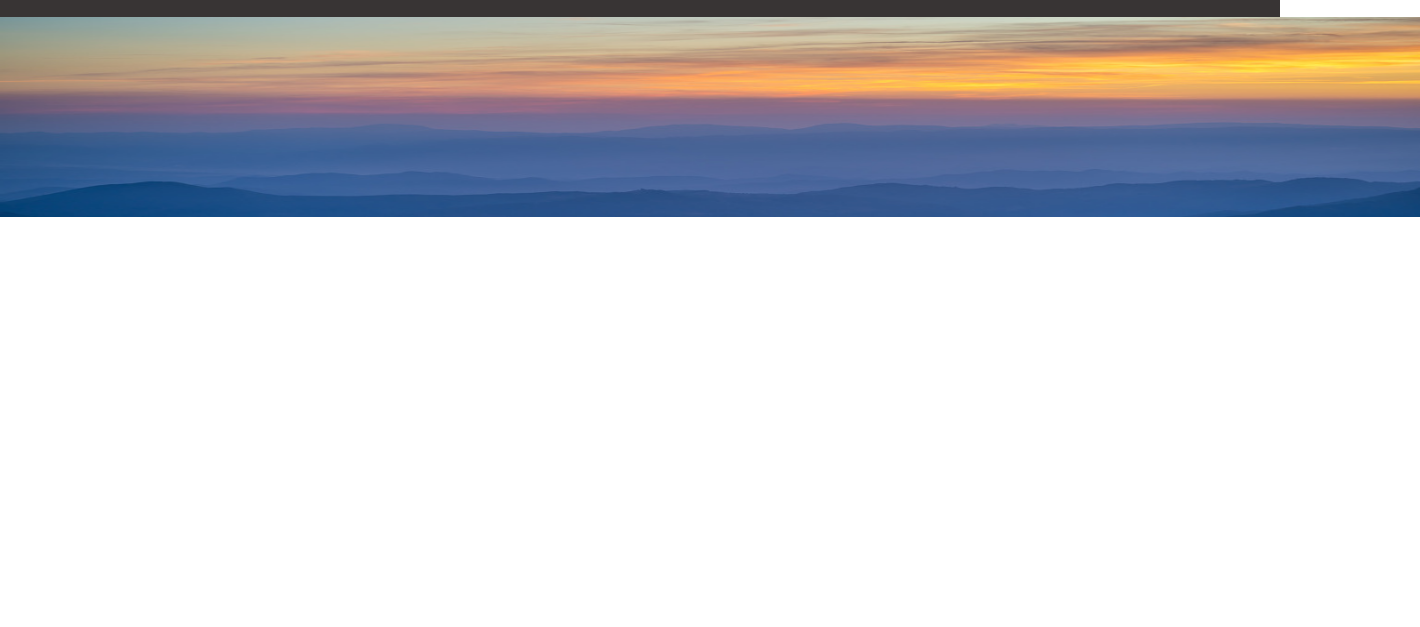
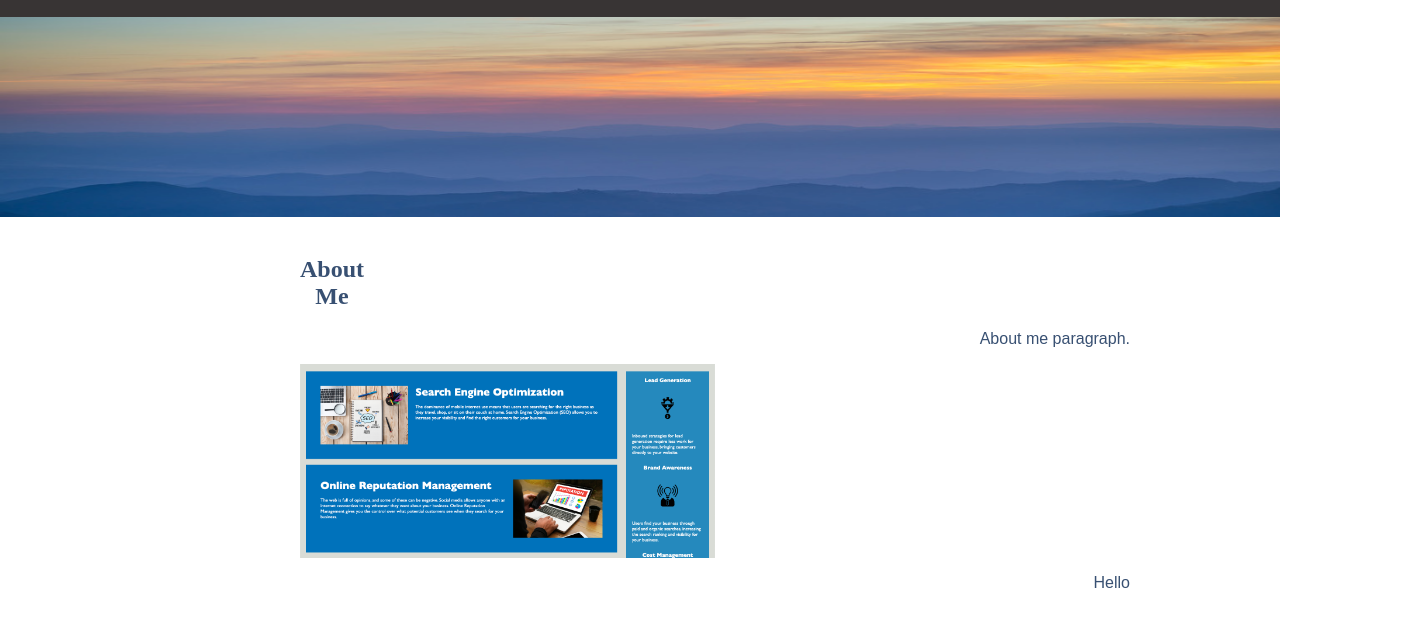
Before and after one commit to CristinaJoelle/my-portfolio, a plain HTML site: page index.html in a window 1280 px wide. Shown: the part 71-698 px from the top of the page, 1420 px wide, since content can reach past the window. Drawn offline with Linux system fonts and the light colour scheme.

Commit message:
added about me and picture of work

```diff
--- a/index.html
+++ b/index.html
@@ -18,11 +18,22 @@
         <h2>Resume</h2>
       </nav>
     </header>
-
-    <img
-      src="Images/challenge_2_header.jpeg"
-      alt="Sunset over Mountains"
-      style="width: 1420px; height: 200px"
-    />
+    <div>
+      <img
+        id="header-img"
+        src="Images/challenge_2_header.jpeg"
+        alt="Sunset over Mountains"
+      />
+    </div>
+    <section>
+      <h1>About Me</h1>
+      <p>About me paragraph.</p>
+      <img
+        id="work"
+        src="Images/work.png"
+        alt="Image of Horseon landing page."
+      />
+      <p>Hello</p>
+    </section>
   </body>
 </html>
--- a/style.css
+++ b/style.css
@@ -1,6 +1,7 @@
 :root {
   --blue: hwb(186 60% 7%);
   --grey: rgb(56, 52, 52);
+  --title: rgb(56, 80, 114);
 }
 
 body {
@@ -16,7 +17,7 @@ header {
   align-items: center;
 }
 
-h1 {
+header h1 {
   color: var(--grey);
   background-color: var(--blue);
   width: 130px;
@@ -38,3 +39,44 @@ h3 {
   background-color: var(--blue);
   width: fit-content;
 }
+
+#header-img {
+  width: 100%;
+  height: 200px;
+}
+
+section h1 {
+  color: rgb(56, 80, 114);
+}
+
+main {
+  color: var(--title);
+  border-right: 16px rgb(83, 117, 165);
+  height: 500px;
+}
+section {
+  padding-right: 150px;
+  padding-top: 15px;
+  padding-left: 300px;
+  /* font-family: Arial, Helvetica, sans-serif;
+  color: var(--title);
+  text-align: right; */
+}
+section h1 {
+  width: min-content;
+  text-align: center;
+}
+
+p {
+  font-family: Arial, Helvetica, sans-serif;
+  color: var(--title);
+  text-align: right;
+}
+
+#work {
+  height: 50%;
+  width: 50%;
+  display: block;
+  justify-content: flex-end;
+  border: 15px --grey;
+}
```
Also changed, not shown: Images/work.png (added).
